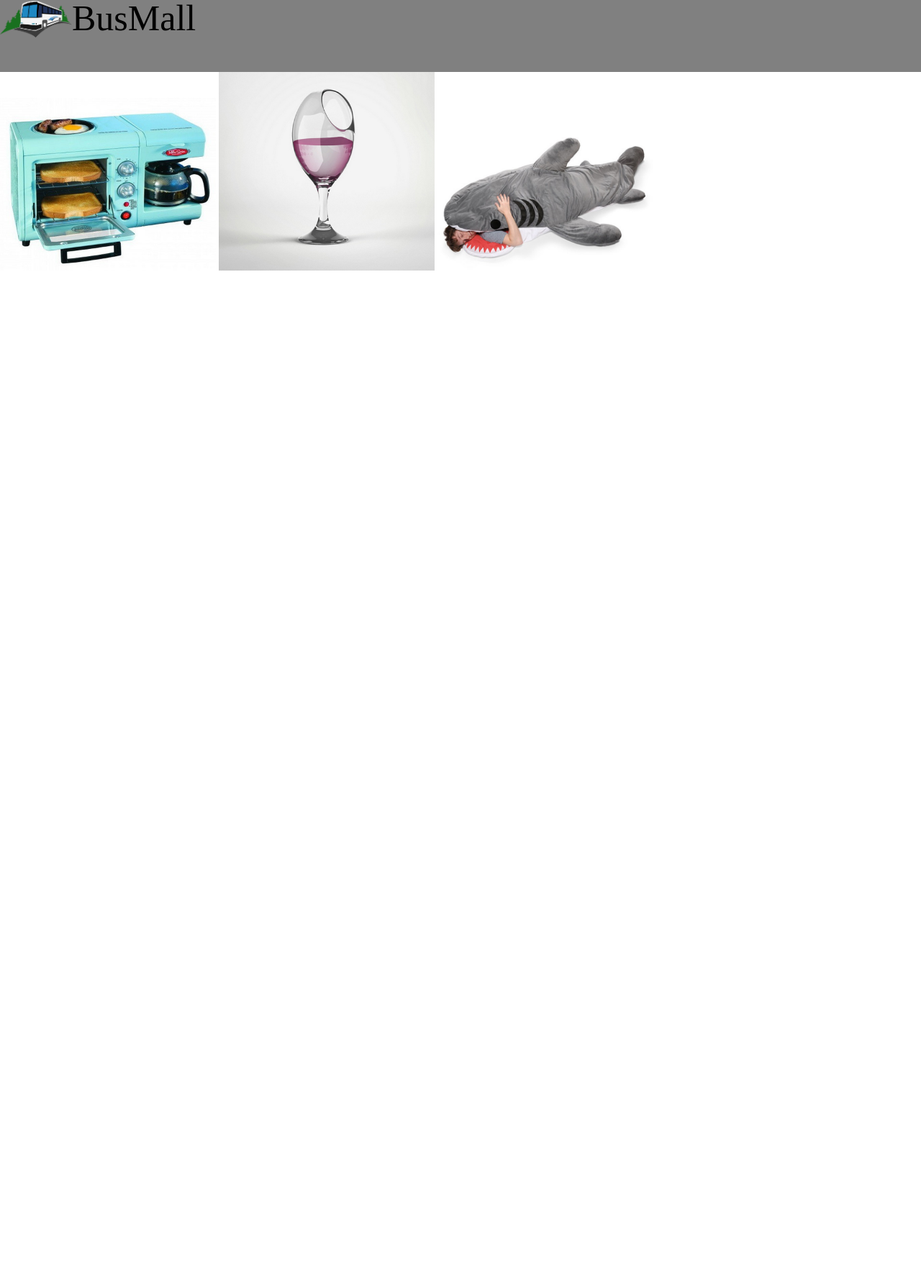
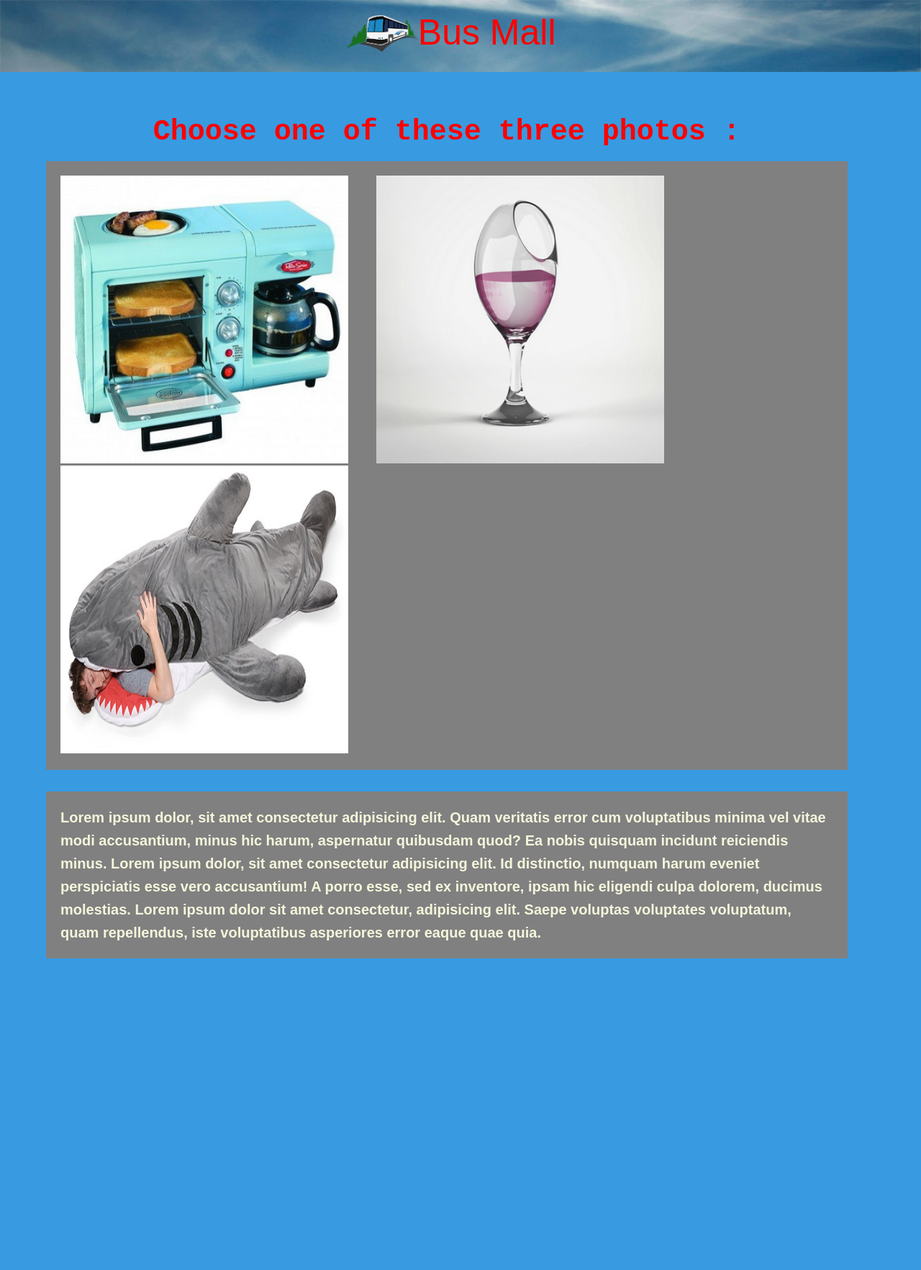
Before and after one commit to Mohammadnim123/bus-mall, a plain HTML site: page index.html in a window 1280 px wide. Shown: the top 1765 px of the page at 72% size. Before the commit the page ends 800 px from the top, so only its background shows below. Drawn offline with nearby package versions, Linux system fonts and the light colour scheme.

Commit message:
final edit

```diff
--- a/css/style.css
+++ b/css/style.css
@@ -1,6 +1,15 @@
+
+body{
+    background-color: #389ae1;
+}
+
+
 header {
-    background-color: grey;
+    background-image: url(above-clouds.jpg);
+    background-repeat: no-repeat;
+   background-size: cover;
     height: 100px;
+
 }
 
 header img {
@@ -10,9 +19,92 @@ header img {
 
 h1 {
     font-size: 50px;
+    color: red;
+    margin-left: 20px;
+    font-family: fantasy;
 }
 
 body section img {
     display: inline-block;
-    width: 300px;
+    width: 400px;
+    height: 400px;
 }
+
+#head {
+    height: 0px;
+    margin: 0 0 0 36%;
+    padding: 20px;
+}
+
+#resultContainer{
+
+    height: 94%;
+    width: 20%;
+     margin: 1% 0 0 1%;
+
+}
+
+article{
+    margin : 5% 8% 0 5%;
+
+}
+
+#first , #second {
+    padding-right: 35px;
+}
+
+#threeimg{
+    background-color: gray;
+    padding: 20px;
+
+}
+
+#parag {
+    margin-top: 30px;
+    font-size: 20px;
+font-family: Arial, Helvetica, sans-serif;
+font-weight: bolder;
+color: beige;
+background-color: gray;
+padding: 20px;
+}
+
+#parag p{
+    line-height: 32px;
+}
+
+#myChart{
+    margin-top: 30px;
+
+}
+
+h2{
+    font-size: 40px;
+    font-family: monospace;
+    font-weight: bolder;
+    color: red;
+}
+
+#picprag{
+    text-align: center;
+    margin-bottom: 20px;
+}
+
+#resultContainer{
+    text-align: center;
+    margin: 5% 0 0 36%;
+    background-color: gray;
+    padding: 30px;
+    width: 400px;
+}
+
+#resultContainer ul {
+    margin-top: 20px;
+}
+
+#resultContainer ul li {
+    margin-top: 10px;
+    font-size: 20px;
+    font-weight: bold;
+
+}
--- a/index.html
+++ b/index.html
@@ -4,30 +4,36 @@
     <meta charset="UTF-8">
     <link rel="stylesheet" href="css/reset.css">
     <link rel="stylesheet" href="css/style.css">
-    <title>BusMall</title>
+    <title>Bus Mall</title>
 </head>
 <body>
   <header>
-
+     <div id="head">
     <img src="img/logo.png" alt="logo">
-      <h1>BusMall</h1>
+      <h1>Bus Mall</h1>
+    </div>
   </header>
-
+<article>
+  <div id="picprag">
+    <h2>Choose one of these three photos :</h2>
+  </div>
   <section id = "threeimg">
       <img id="first" src="" alt="" title="">
       <img id="second" src="" alt="" title="">
       <img id="thaird" src="" alt="" title="">
   </section>
-
+  <div id = "parag">
+    <p>Lorem ipsum dolor, sit amet consectetur adipisicing elit. Quam veritatis error cum voluptatibus minima vel vitae modi accusantium, minus hic harum, aspernatur quibusdam quod? Ea nobis quisquam incidunt reiciendis minus. Lorem ipsum dolor, sit amet consectetur adipisicing elit. Id distinctio, numquam harum eveniet perspiciatis esse vero accusantium! A porro esse, sed ex inventore, ipsam hic eligendi culpa dolorem, ducimus molestias. Lorem ipsum dolor sit amet consectetur, adipisicing elit. Saepe voluptas voluptates voluptatum, quam repellendus, iste voluptatibus asperiores error eaque quae quia.</p>
+</div>
+</article>
   <div id="chartLocation">
     <canvas id="myChart" width="400" height="400"></canvas>
   </div>
+<div id="resultContainer">
+  <h2>Voting Result</h2>
+  <ul id = "result"></ul>
+</div>
 
-  <ul id = "result"></ul>
-
-  <div id = "parag">
-      <p></p>
-  </div>
 
   <footer></footer>
 
--- a/js/app.js
+++ b/js/app.js
@@ -1,9 +1,8 @@
 'use strict'
 
 var imgArr = ["bag", "banana", "bathroom", "boots", "breakfast", "bubblegum", "chair", "cthulhu", "dog-duck", "dragon", "pen", "pet-sweep", "scissors", "shark", "tauntaun", "unicorn", "water-can", "wine-glass", "usb", "sweep"];
-var clicksArr = [];
-var viewsArr = [];
-// ---------------------------------------------------------------------------------------
+
+// ----------------random number-----------------------------------------------------------------------
 
 function randomNumber(min, max) {
   return Math.floor(Math.random() * (max - min + 1)) + min;
@@ -11,14 +10,15 @@ function randomNumber(min, max) {
 
 
 
-// --------------------------------------------------------------------------------------------------------
+// ------------------Get ids for some tags--------------------------------------------------------------------------------------
 
 var firstImg = document.getElementById("first");
 var secondImg = document.getElementById("second");
 var thairdImg = document.getElementById("thaird");
 var section = document.getElementById("threeimg");
 
-// -------------------------------------------------------------------------------------------------------------
+// ---------------------Constructor----------------------------------------------------------------------------------------
+Item.all = [];
 function Item(name) {
   this.ItemName = name;
   this.imagePath1 = `img/${name}.jpg`;
@@ -29,28 +29,50 @@ function Item(name) {
 
   Item.all.push(this);
 }
-Item.all = [];
+
  console.log(Item.all);
 
-// ---------------------------------------------------------------------------------------------------
+// --------------------Make the objects-------------------------------------------------------------------------------
 
 for (var i = 0; i < imgArr.length; i++) {
   new Item(imgArr[i]);
 }
 //console.log(Item.all);
-// ------------------------------------------------------------------------------------------------
-
+// -----------------------view three img-------------------------------------------------------------------------
+var noRepArr = [];
 var firstObj, secondObj, thairdObj;
 var a1,a2,a3;
 function renderImg(){
+if(noRepArr.length==0){
+  do{
+    a1 = randomNumber(0, Item.all.length - 1);
+    a2 = randomNumber(0, Item.all.length - 1);
+    a3 = randomNumber(0, Item.all.length - 1);
+  }while(a1 == a2 || a1 == a3 || a3 == a2 )
+}
+
+  function generatTreeNum(){
+    while (noRepArr.includes(a1) || noRepArr.includes(a2) || noRepArr.includes(a3)){
+      do{
+        a1 = randomNumber(0, Item.all.length - 1);
+        a2 = randomNumber(0, Item.all.length - 1);
+        a3 = randomNumber(0, Item.all.length - 1);
+      }while(a1 == a2 || a1 == a3 || a3 == a2 )
+    }
+
+}
+if(noRepArr.length>=3){
+generatTreeNum()
+}
 
 
-  do{
-a1 = randomNumber(0, Item.all.length - 1);
-a2 = randomNumber(0, Item.all.length - 1);
-a3 = randomNumber(0, Item.all.length - 1);
-  }while(a1 == a2 || a1 == a3 || a3 == a2 );
 
+
+
+ noRepArr
+  noRepArr = [];
+  noRepArr.push(a1 , a2 , a3);
+  console.log(noRepArr);
 
 
 
@@ -98,30 +120,10 @@ firstObj = Item.all[a1];
 }
 renderImg();
 
-// function photosfill(numImg, numObj) {
-
-//   var a1 = randomNumber(0, Item.all.length - 1);
-//   numObj = Item.all[a1];
-//   numImg.alt = numObj.ItemName;
-//   numImg.title = numObj.ItemName;
-//   if (a1 < 18) {
-//     numImg.src = numObj.imagePath1;
-//   } else if (a1 == 18) {
-//     numImg.src = numObj.imagePath2;
-//   } else if (a1 == 19) {
-//     numImg.src = numObj.imagePath3;
-//   }
-// }
-//photosfill(firstImg, firstObj);
-//photosfill(secondImg, secondObj);
-//photosfill(thairdImg, thairdObj);
-
-// console.log(firstObj);
-// console.log(secondObj);
-// console.log(thairdObj);
 
 
-// --------------------------------------------------------------------------------------------------
+
+// --------------------------view the results------------------------------------------------------------------------
 
 function renderResults () {
   var ulList = document.getElementById('result');
@@ -131,17 +133,17 @@ function renderResults () {
     ulList.append(li);
   }
 }
-//Banana Slicer had 3 votes and was shown 5 times
 
 
-// -----------------------------------------------------------------------------------------------------
+
+// ----------------event lestener to change the photos and store in local storage-------------------------------------------------------------------------------------
 var totalClicks = 0;
 
 section.addEventListener('click', handleClick);
 
 function handleClick(event) {
- // console.log(event.target)
- localStorage.clear();
+
+
 
   if (totalClicks < 6) {
     if (event.target.id === 'first' || event.target.id === 'second' || event.target.id === 'thaird') {
@@ -156,29 +158,42 @@ function handleClick(event) {
         thairdObj.clicks++;
       }
       renderImg();
+
     }
   }else if (totalClicks === 6){
     totalClicks++;
+    document.getElementById('result').innerHTML = ""
     renderResults();
-    location.reload();
 
-    for (var x = 0 ; x<Item.all.length ; x++){
-      clicksArr.push(Item.all[x].clicks);
-      viewsArr.push(Item.all[x].views)
-    }
-    console.log(clicksArr);
-console.log(viewsArr);
+
+
 chartFillCilcks();
+
+
 storeAtLocal()
+
 
   }
 }
 
 
-// -------------------------------------------------------------------------------------------------------------------
+// -------------------------print the chart------------------------------------------------------------------------------------------
 
 
 function chartFillCilcks(){
+  var clicksArr = [];
+var viewsArr = [];
+
+  for (var x = 0 ; x<Item.all.length ; x++){
+    clicksArr.push(Item.all[x].clicks);
+    viewsArr.push(Item.all[x].views)
+  }
+  console.log(clicksArr);
+console.log(viewsArr);
+
+
+
+
   var canvas = document.getElementById('myChart');
   new Chart(canvas, {
     type: 'horizontalBar',
@@ -207,32 +222,26 @@ function chartFillCilcks(){
   });
 }
 
-  // -------------------------------------------------------------------------------------------
+  // ----------------save to local storage---------------------------------------------------------------------------
 
   function storeAtLocal() {
+    // localStorage.clear();
 
     var picArray = JSON.stringify(Item.all);
-    var saveClicksArr = JSON.stringify(clicksArr);
-    var saveViewsArr = JSON.stringify(viewsArr);
+
     localStorage.setItem('picArray',picArray);
-    localStorage.setItem('saveClicksArr',saveClicksArr);
-    localStorage.setItem('saveViewsArr',saveViewsArr);
+
   }
 
-// ------------------------------------------------------------------------------------------
+// ---------------git value from local storage---------------------------------------------------------------------------
 
 function getValuesFromLocal() {
-  // viewsArr = [];
-  // clicksArr = [];
-  // Item.all = [];
+
   var picArray = localStorage.getItem('picArray');
-  var saveClicksArr = localStorage.getItem('saveClicksArr');
-  var saveViewsArr = localStorage.getItem('saveViewsArr');
 
   if(picArray) {
     Item.all = JSON.parse(picArray);
-    clicksArr = JSON.parse(saveClicksArr);
-    viewsArr = JSON.parse(saveViewsArr);
+
     chartFillCilcks();
     renderResults ();
   }
```
Also changed, not shown: css/above-clouds.jpg (added), 1 other file.
